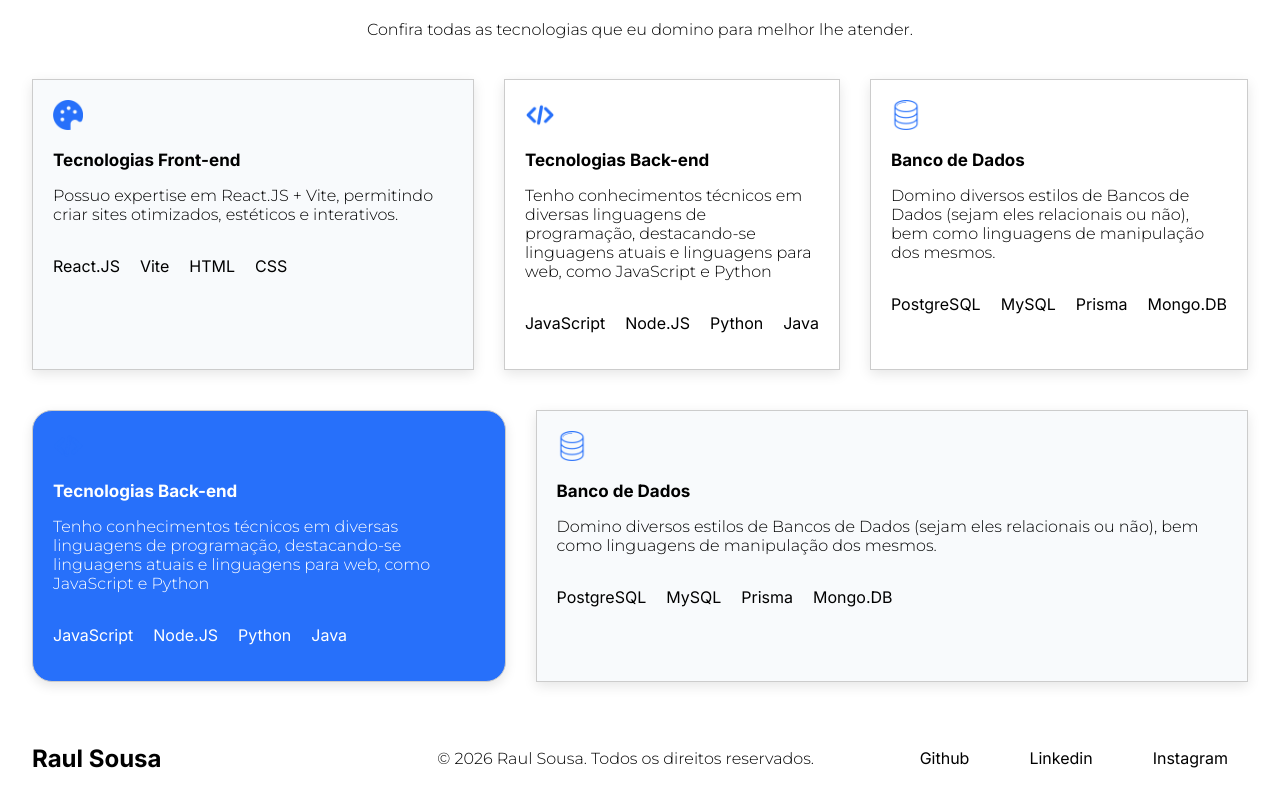
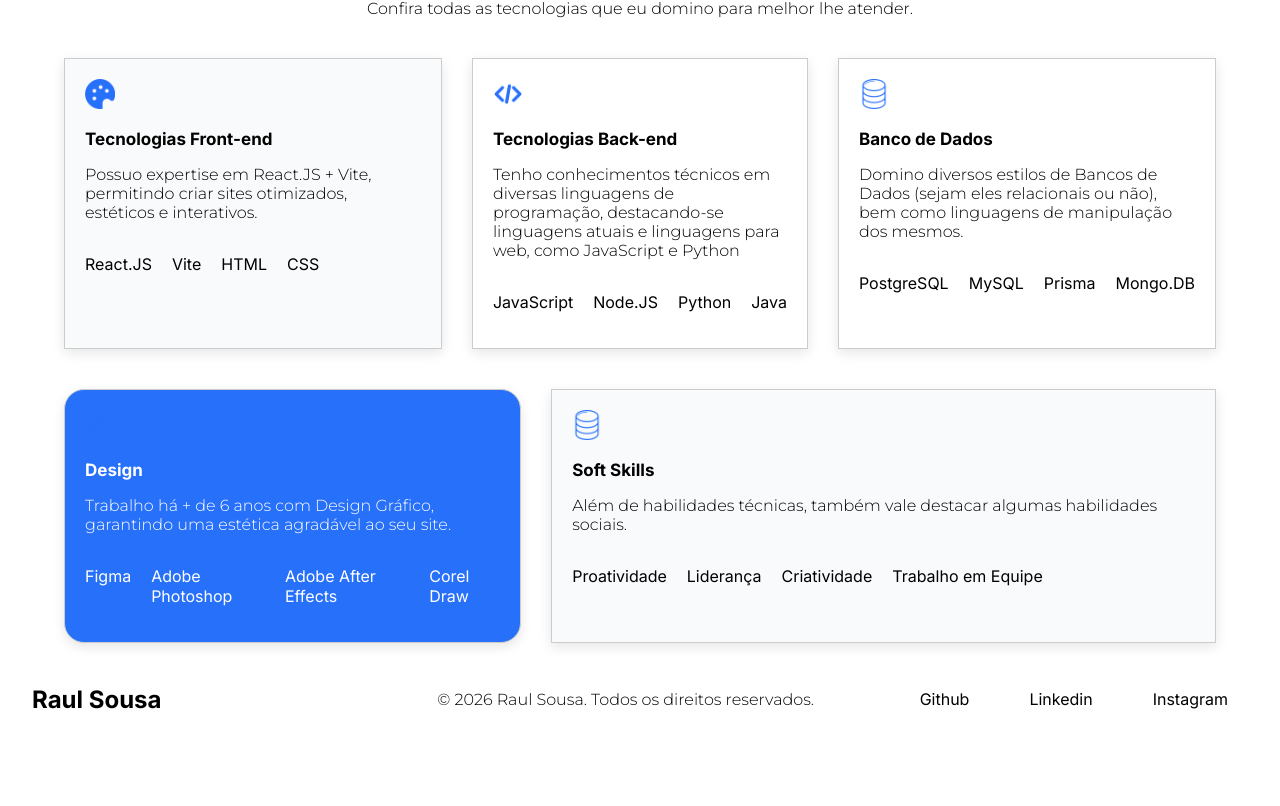
Before and after one commit to codArtic0/portfolio, a React (Vite) app: page / in a window 1280 px wide. Shown: the part 912-1718 px from the top of the page. After the commit the page ends 1667 px from the top, so only its background shows below. Built offline with nearby package versions, Linux system fonts and the light colour scheme.

Commit message:
ADD: New Skills

```diff
--- a/src/pages/Skills.jsx
+++ b/src/pages/Skills.jsx
@@ -52,28 +52,28 @@ export default function Skills(){
                 <div className="cards">
                     <div className="card-destaque">
                         <img src="html.png" alt="Icone Aquarela" className="icon"/>
-                        <h3>Tecnologias Back-end</h3>
+                        <h3>Design</h3>
                         <div className="p-container-secundario">
-                            <p>Tenho conhecimentos técnicos em diversas linguagens de programação, destacando-se linguagens atuais e linguagens para web, como JavaScript e Python</p>
+                            <p>Trabalho há + de 6 anos com Design Gráfico, garantindo uma estética agradável ao seu site.</p>
                         </div>
                         <ul>
-                            <li>JavaScript</li>
-                            <li>Node.JS</li>
-                            <li>Python</li>
-                            <li>Java</li>
+                            <li>Figma</li>
+                            <li>Adobe Photoshop</li>
+                            <li>Adobe After Effects</li>
+                            <li>Corel Draw</li>
                         </ul>
                     </div>
                     <div className="card-principal">
                         <img src="bd.png" alt="Icone Aquarela" className="icon"/>
-                        <h3>Banco de Dados</h3>
-                        <div className="p-container-secundario">
-                            <p>Domino diversos estilos de Bancos de Dados (sejam eles relacionais ou não), bem como linguagens de manipulação dos mesmos.</p>
+                        <h3>Soft Skills</h3>
+                        <div className="p-container-principal">
+                            <p>Além de habilidades técnicas, também vale destacar algumas habilidades sociais.</p>
                         </div>
                         <ul>
-                            <li>PostgreSQL</li>
-                            <li>MySQL</li>
-                            <li>Prisma</li>
-                            <li>Mongo.DB</li>
+                            <li>Proatividade</li>
+                            <li>Liderança</li>
+                            <li>Criatividade</li>
+                            <li>Trabalho em Equipe</li>
                         </ul>
                     </div>
                 </div>
--- a/src/styles/Skills.css
+++ b/src/styles/Skills.css
@@ -3,7 +3,6 @@
     align-items: center;
     justify-content: center;
     flex-direction: column;
-    height: 100vh;
 }
 
 .cards-group{
@@ -37,7 +36,7 @@ h3{
     align-items: stretch;
     justify-content: center;
     gap: 30px;
-    width: 95%;
+    width: 90%;
 }
 .card-principal, .card-secundario, .card-destaque{
     display: flex;
@@ -56,7 +55,7 @@ h3{
     width: 150%;
     background-color: var(--cinzinha);
 }
-.card-secundario, .card-destaque{
+.card-secundario{
     width: fit-content;
 }
 
@@ -64,6 +63,7 @@ h3{
     background-color: var(--azul);
     color: white;
     border-radius: 20px;
+    width: 100%;
 }
 .icon{
     width: 30px;
```
